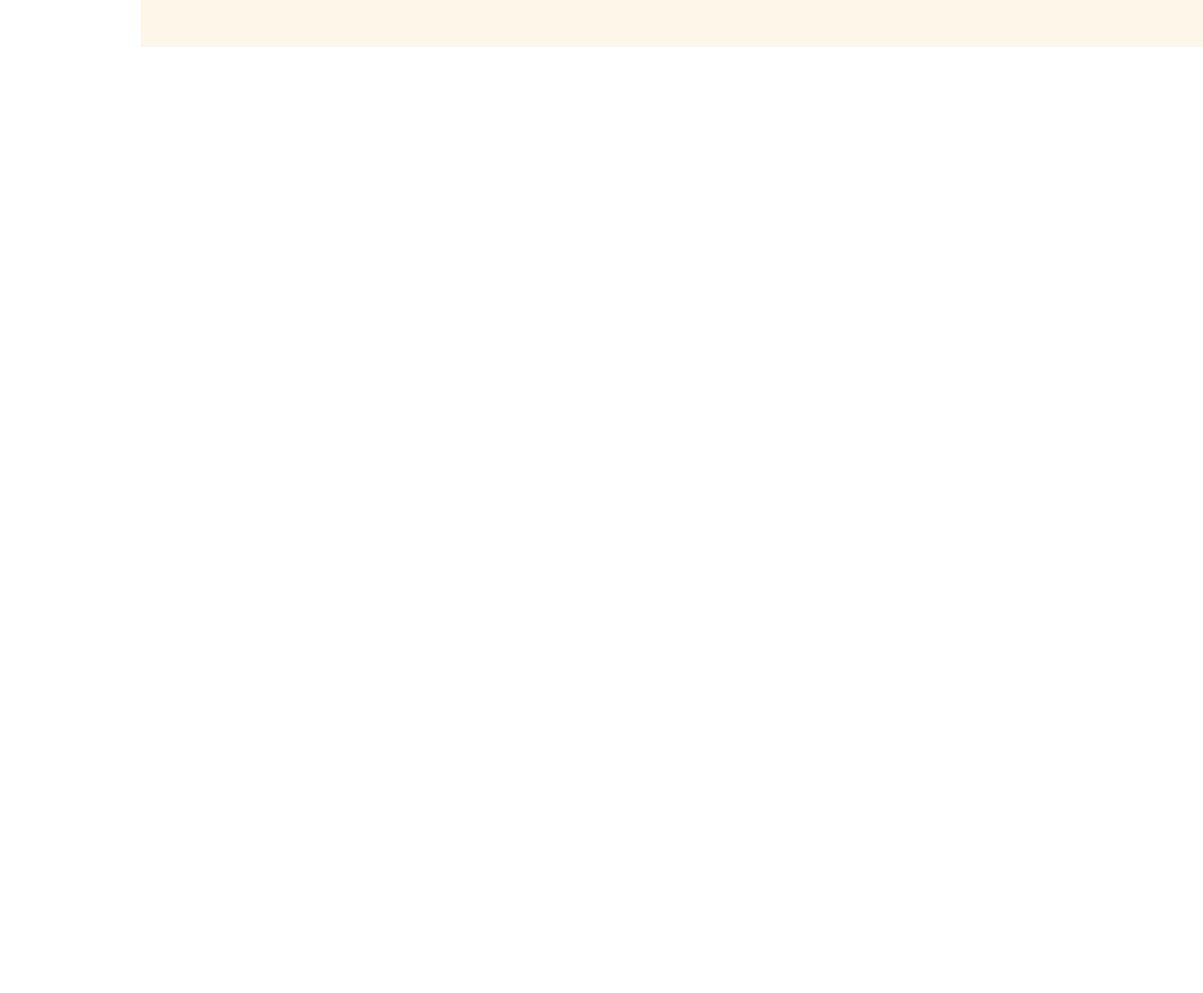
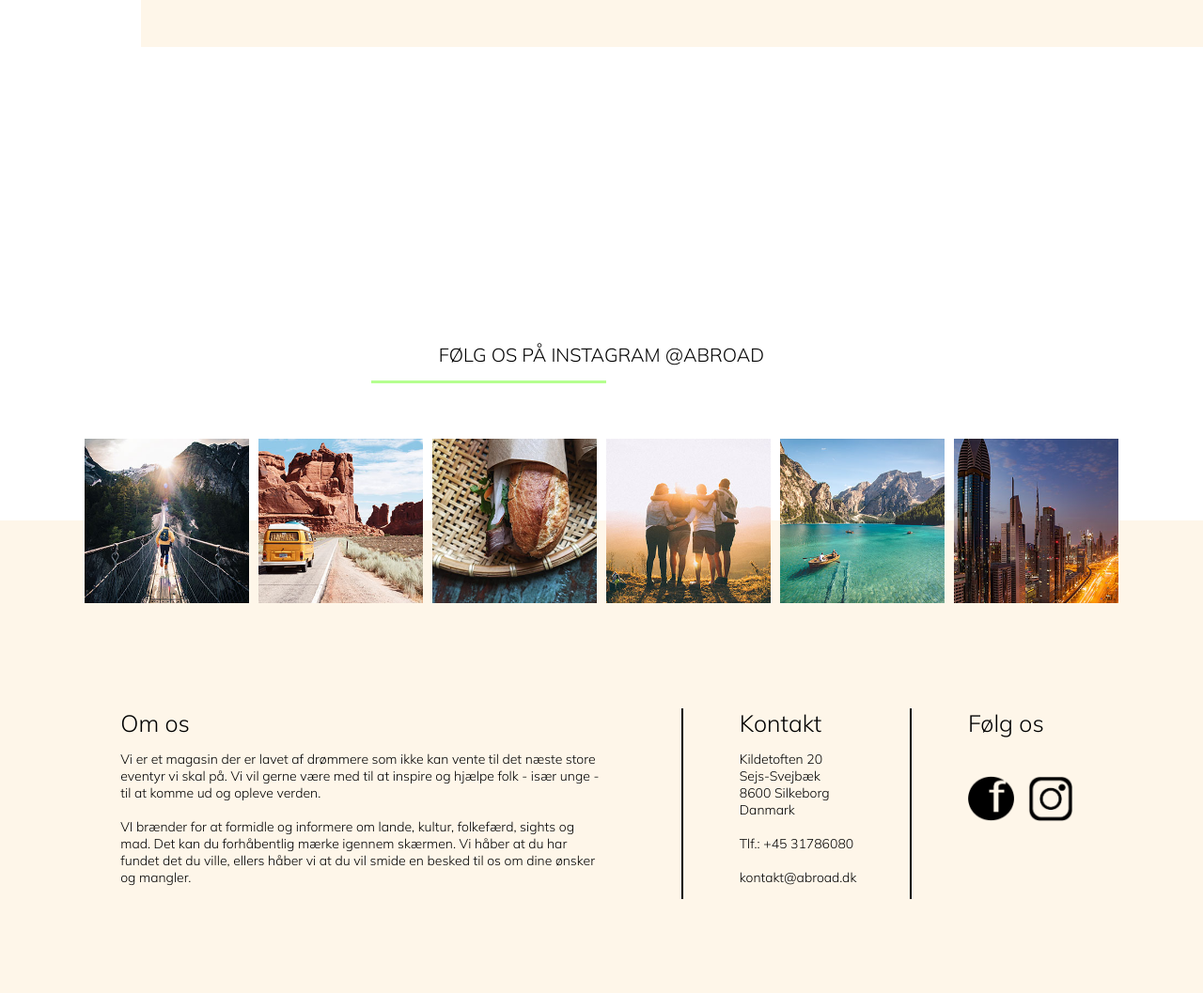
Before and after one commit to louispjeldnaes/abroad, a plain HTML site: page articles/article_fortælling_singapore.html in a window 1280 px wide. Shown: the part 3248-4305 px from the top of the page at 94% size. Before the commit the page ends 3548 px from the top, so only its background shows below. Drawn offline with Linux system fonts and the light colour scheme.

Commit message:
Update article_fortælling_singapore.html

```diff
--- a/articles/article_fortælling_singapore.html
+++ b/articles/article_fortælling_singapore.html
@@ -233,6 +233,59 @@
 
 
     </main>
-    <footer></footer>
+    <footer>
+        <h4>Følg os på instagram <a href="#">@abroad</a></h4>
+        <hr>
+        <section class="instagram_billeder">
+            <img src="../images/hængebro.jpg" alt="">
+            <img src="../images/roadtrip.jpg" alt="">
+            <img src="../images/bahnmi_square.jpg" alt="">
+            <img src="../images/friend_sundown.jpg" alt="">
+            <img src="../images/thailand.jpg" alt="">
+            <img src="../images/night_city.jpg" alt="">
+        </section>
+
+        <section class="om_os">
+            <div id="omos_tekst">
+                <h5>Om os</h5>
+                <p>Vi er et magasin der er lavet af drømmere som
+                    ikke kan vente til det næste store eventyr vi
+                    skal på. Vi vil gerne være med til at inspire
+                    og hjælpe folk - især unge - til at komme ud
+                    og opleve verden.
+                    <br>
+                    <br>
+                    VI brænder for at formidle og informere om
+                    lande, kultur, folkefærd, sights og mad.
+                    Det kan du forhåbentlig mærke igennem skærmen.
+                    Vi håber at du har fundet det du ville, ellers
+                    håber vi at du vil smide en besked til os om
+                    dine ønsker og mangler.</p>
+            </div>
+
+            <div id="kontakt">
+                <h5>Kontakt</h5>
+                <p>Kildetoften 20 <br>
+                    Sejs-Svejbæk <br>
+                    8600 Silkeborg <br>
+                    Danmark
+                    <br>
+                    <br>
+                    Tlf.: +45 31786080
+                    <br>
+                    <br>
+                    kontakt@abroad.dk</p>
+            </div>
+
+            <div id="følg_os">
+                <h5>Følg os</h5>
+
+                <a href=""><img src="../images/facebooklogo.png" alt=""></a>
+                <a href=""><img src="../images/instagramlogo.png" alt=""></a>
+            </div>
+        </section>
+
+
+    </footer>
 </body>
 </html>
```
